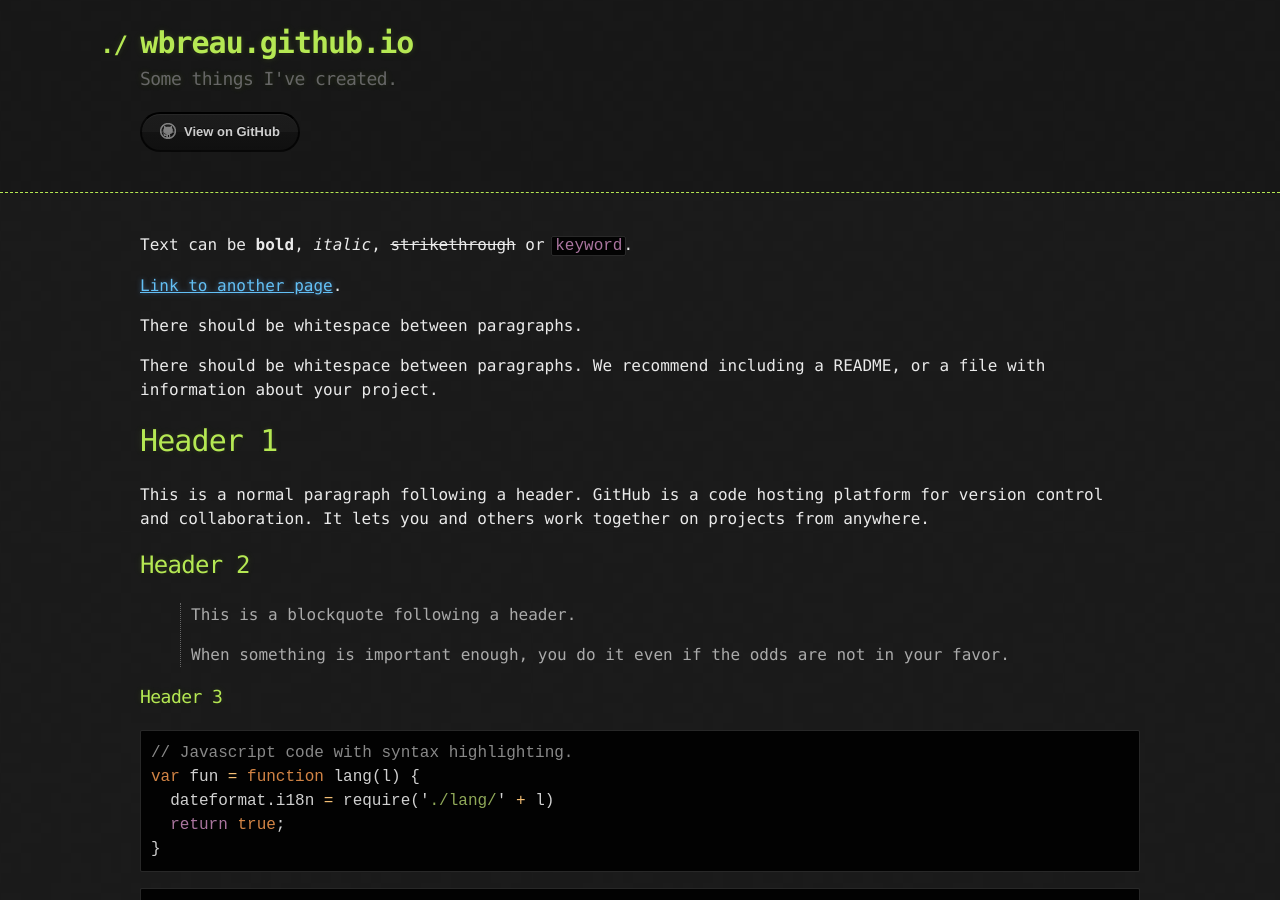
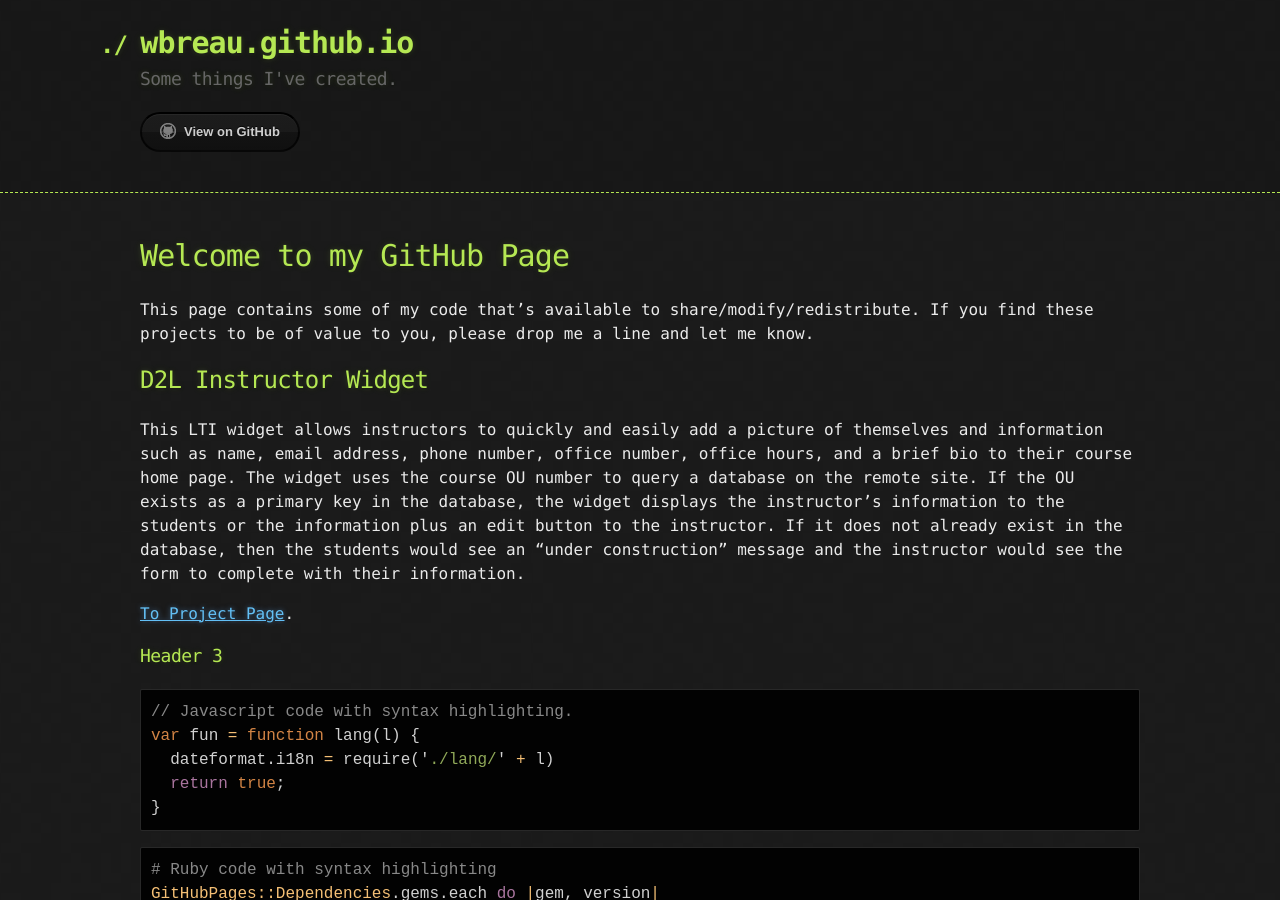
Before and after one commit to wbreau/wbreau.github.io, a Jekyll site: the page built from index.md, in a window 1280 px wide and 900 px high. Built offline with Jekyll 4.4.1, drawn with Linux system fonts in a browser that asks for light colours; our own code applies the rules of GitHub Pages for plain Markdown files.

Commit message:
updated index page

```diff
--- a/index.md
+++ b/index.md
@@ -2,23 +2,15 @@
 layout: default
 ---
 
-Text can be **bold**, _italic_, ~~strikethrough~~ or `keyword`.
+# Welcome to my GitHub Page
 
-[Link to another page](./another-page.html).
+This page contains some of my code that's available to share/modify/redistribute. If you find these projects to be of value to you, please drop me a line and let me know.
 
-There should be whitespace between paragraphs.
+## D2L Instructor Widget
 
-There should be whitespace between paragraphs. We recommend including a README, or a file with information about your project.
+This LTI widget allows instructors to quickly and easily add a picture of themselves and information such as name, email address, phone number, office number, office hours, and a brief bio to their course home page. The widget uses the course OU number to query a database on the remote site. If the OU exists as a primary key in the database, the widget displays the instructor's information to the students or the information plus an edit button to the instructor. If it does not already exist in the database, then the students would see an "under construction" message and the instructor would see the form to complete with their information.
 
-# Header 1
-
-This is a normal paragraph following a header. GitHub is a code hosting platform for version control and collaboration. It lets you and others work together on projects from anywhere.
-
-## Header 2
-
-> This is a blockquote following a header.
->
-> When something is important enough, you do it even if the odds are not in your favor.
+[To Project Page](https://github.com/wbreau/D2L_Instructor_Widget).
 
 ### Header 3
 
```
